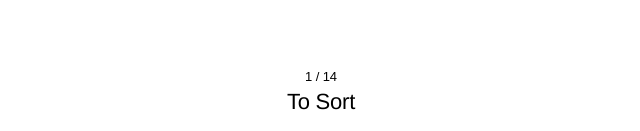
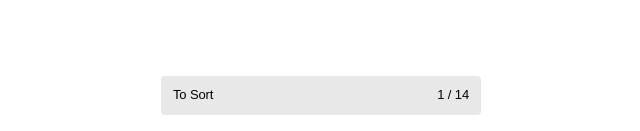
Before and after one commit to rafalziolek/portfolio, a Next.js app: page /works/photography in a window 1280 px wide. Shown: the part 669-800 px from the top of the page, without its empty margins (319-959 px from the left). Built offline with nearby package versions, Linux system fonts and the light colour scheme; a web font is replaced by a local one.

Commit message:
new indicator

```diff
--- a/src/app/globals.scss
+++ b/src/app/globals.scss
@@ -36,6 +36,7 @@
   --font-weight-heading:400;
   --font-weight-article: 400;
   --font-weight-caption: 400;
+  --font-weight-bold: 500;
 
   --line-height-base: 1.12;
   --line-height-button: 1;
--- a/src/components/CarouselTextOverlay/CarouselTextOverlay.jsx
+++ b/src/components/CarouselTextOverlay/CarouselTextOverlay.jsx
@@ -49,23 +49,22 @@ export default function CarouselTextOverlay({ carousels }) {
   return (
     <AnimatePresence mode="wait">
       {currentConfig && currentData && !shouldHide && (
-        <motion.div
-          key={activeCarousel}
-          className={styles.textOverlay}
-          initial={{ opacity: 0, scale: 0.8 }}
-          animate={{ opacity: 1, scale: 1 }}
-          exit={{ opacity: 0, scale: 0.8 }}
-          transition={{ duration: 0.2 }}
-        >
-          <div className={styles.indicators}>
+        <div key={activeCarousel} className={styles.textOverlay}>
+          <motion.div
+            className={styles.indicators}
+            initial={{ opacity: 0, scale: 0.99 }}
+            animate={{ opacity: 1, scale: 1 }}
+            exit={{ opacity: 0, scale: 0.99 }}
+            transition={{ duration: 0.2 }}
+          >
+            <Text type="superscript" className={styles.title} font="serif">
+              {currentConfig.title}
+            </Text>
             <Text type="superscript" className={styles.indicatorText}>
               {currentData.currentImage + 1} / {currentData.totalImages}
             </Text>
-          </div>
-          <Text type="body" className={styles.title}>
-            {currentConfig.title}
-          </Text>
-        </motion.div>
+          </motion.div>
+        </div>
       )}
     </AnimatePresence>
   );
--- a/src/components/CarouselTextOverlay/CarouselTextOverlay.module.scss
+++ b/src/components/CarouselTextOverlay/CarouselTextOverlay.module.scss
@@ -1,9 +1,14 @@
 .textOverlay {
+    // background-blend-mode: plus-lighter;
+    background-color: var(--color-bg-translucent);
+    backdrop-filter: blur(10px);
+    border-radius: .25rem;
     display: flex;
-    justify-content: center;
+    justify-content: space-between;
     align-items: center;
-    flex-direction: column;
+    flex-direction: row;
     gap: var(--space-6);
+    padding: var(--space-12);
     position: fixed;
     bottom: var(--space-16);
     left: 0;
@@ -12,20 +17,25 @@
     width: fit-content;
     z-index: 100;
     pointer-events: none;
+    width: 20rem
 }
 
 .indicators {
     display: flex;
     // gap: var(--space-8);
     font-variant-numeric: tabular-nums;
-    justify-content: center;
+    justify-content: space-between;
+    width: 100%;
 }
 
 .indicatorText {
-    color: var(--color-fg);
+
+    // color: var(--color-fg-inverted);
+    font-weight: var(--font-weight-bold) !important ;
 }
 
 .title {
-    color: var(--color-fg);
+    // color: var(--color-fg-inverted);
     text-align: center;
+    font-weight: var(--font-weight-bold) !important;
 }
```
Also changed, not shown: src/components/HoverName/HoverName.jsx (added, +61 -0 lines).
